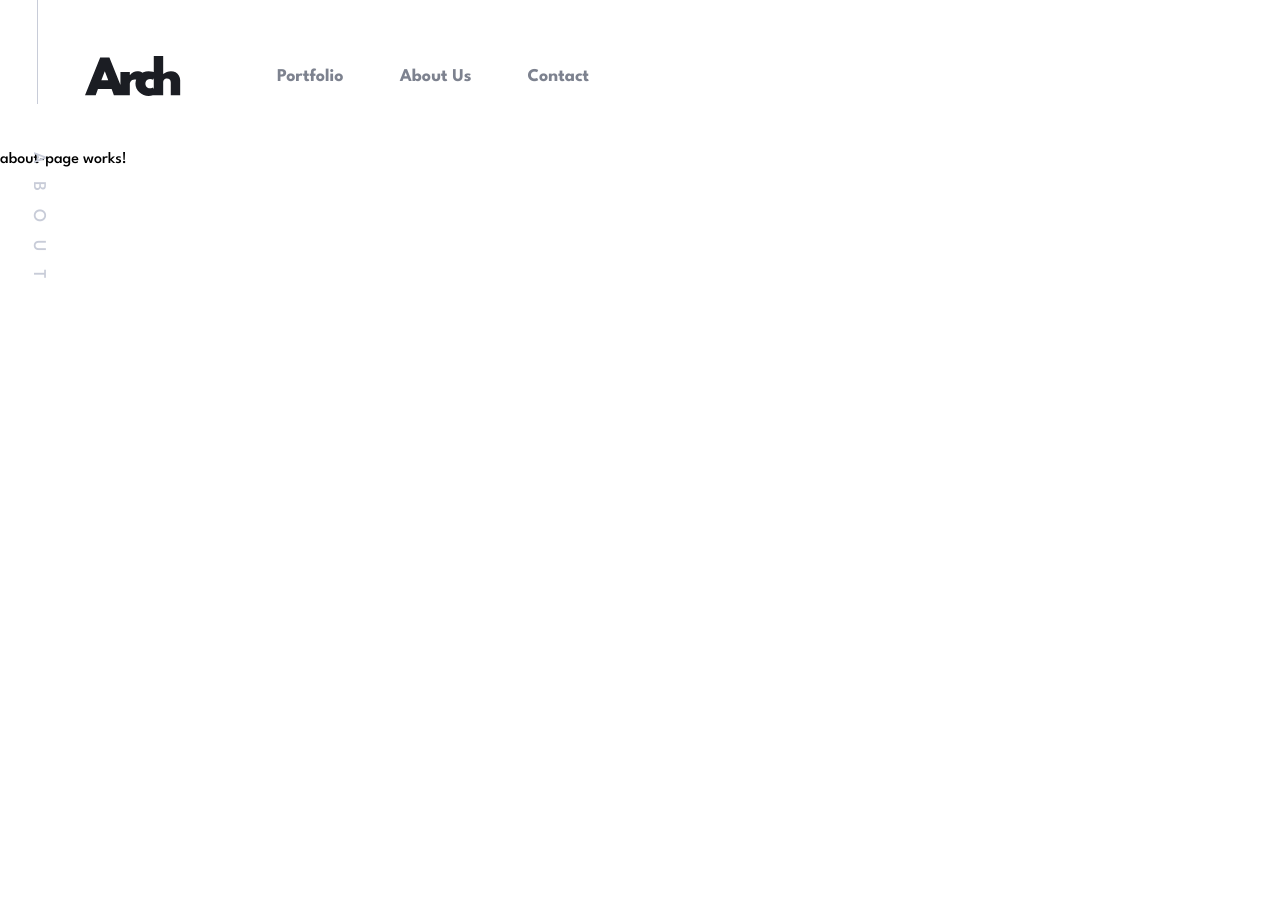
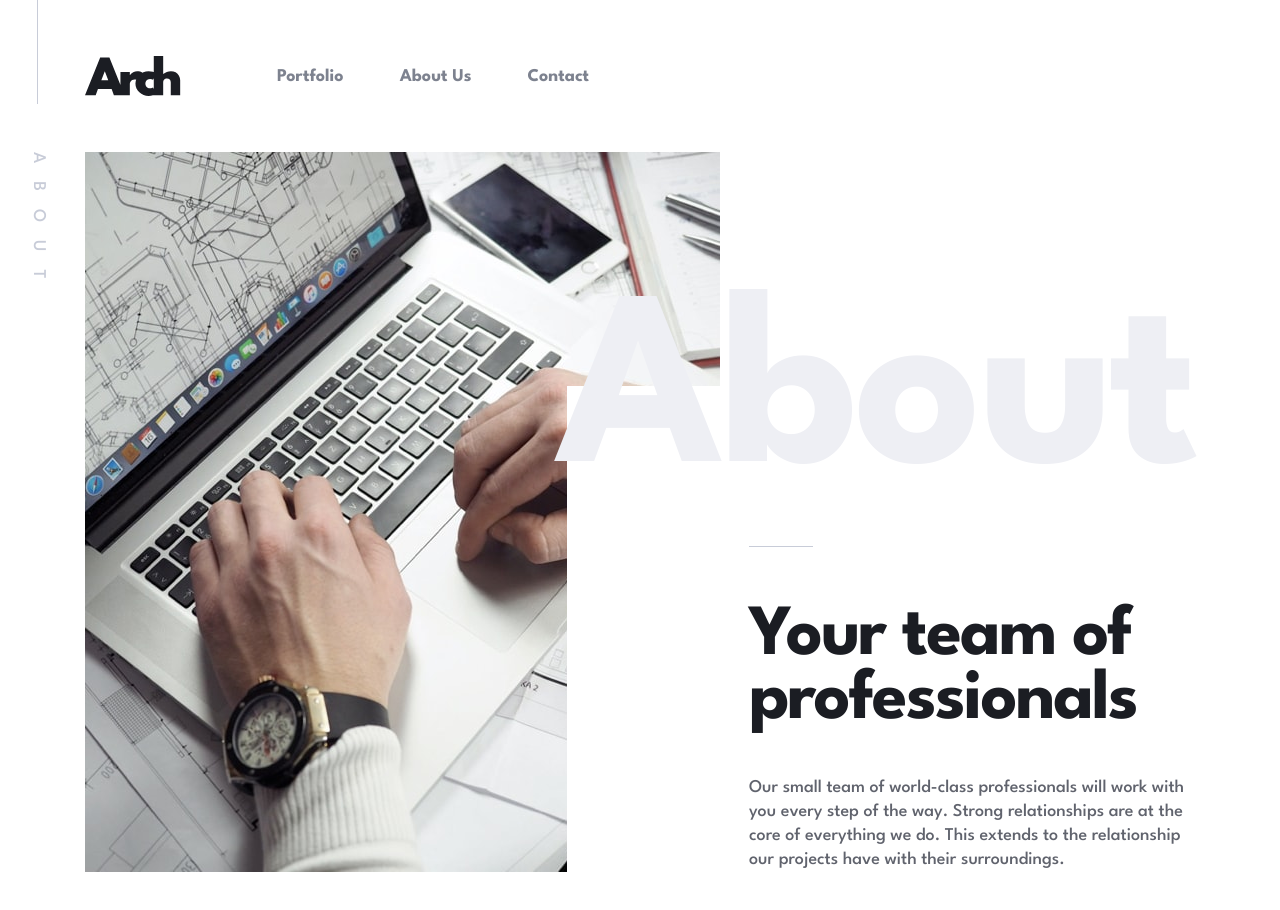
Before and after one commit to vanderms/arch-studio-website, an Angular app: page /about in a window 1280 px wide. Shown: the top 910 px of the page. Built offline with nearby package versions, Linux system fonts and the light colour scheme.

Commit message:
feat: implement cover section responsive design

```diff
--- a/src/app/app.module.ts
+++ b/src/app/app.module.ts
@@ -15,6 +15,9 @@ import { WelcomeSectionComponent } from './components/sections/welcome-section/w
 import { TeamSectionComponent } from './components/sections/team-section/team-section.component';
 import { FeaturedSectionComponent } from './components/sections/featured-section/featured-section.component';
 import { PortfolioSectionComponent } from './components/sections/portfolio-section/portfolio-section.component';
+import { AboutCoverSectionComponent } from './components/sections/about-cover-section/about-cover-section.component';
+import { CoverSectionComponent } from './components/sections/cover-section/cover-section.component';
+
 
 @NgModule({
   declarations: [
@@ -30,6 +33,8 @@ import { PortfolioSectionComponent } from './components/sections/portfolio-secti
     TeamSectionComponent,
     FeaturedSectionComponent,
     PortfolioSectionComponent,
+    AboutCoverSectionComponent,
+    CoverSectionComponent,
   ],
   imports: [BrowserModule, AppRoutingModule, HammerModule],
   providers: [],
--- /dev/null
+++ b/src/app/components/sections/about-cover-section/about-cover-section.component.html
@@ -0,0 +1,3 @@
+<app-cover-section [title]="data.title" [page]="data.page" [text]="data.text"
+  [image]="data.image">
+</app-cover-section>
--- /dev/null
+++ b/src/app/components/sections/about-cover-section/about-cover-section.component.ts
@@ -0,0 +1,14 @@
+import { Component, OnInit } from '@angular/core';
+import coverList from 'src/data/cover.json';
+
+@Component({
+  selector: 'app-about-cover-section',
+  templateUrl: './about-cover-section.component.html',
+  styles: [],
+})
+export class AboutCoverSectionComponent implements OnInit {
+  data = coverList.about;
+  constructor() {}
+
+  ngOnInit(): void {}
+}
--- /dev/null
+++ b/src/app/components/sections/cover-section/cover-section.component.html
@@ -0,0 +1,25 @@
+<section>
+  <div class="mx-auto md:max-w-[35.8125rem] xl:max-w-[69.375rem] relative">
+    <picture>
+      <source media="(min-width: 75rem)" [srcset]="imageSrc.desktop">
+      <source media="(min-width: 45rem)" [srcset]="imageSrc.tablet">
+      <img [src]="imageSrc.mobile" alt=""
+        class=" h-[15rem] w-full object-center object-cover md:h-[45rem] xl:w-[39.6875rem]">
+    </picture>
+    <header class="relative z-10 mr-2 pl-2 sm:mr-[calc(50%_-_9.7188rem)] sm:pl-[calc(50%_-_9.7188rem)] mt-[-2.8125rem]
+     bg-neutral pt-[4.0625rem] md:absolute md:bottom-0 md:right-0 md:mr-0 md:pt-[5.5rem] md:pl-[3.625rem] md:mt-0
+     md:left-[3.625rem] md:max-w-[39.25rem] xl:left-auto xl:px-0 xl:grid xl:grid-cols-1 xl:pt-[10rem]
+     xl:pl-[11.375rem]
+     ">
+      <p
+        class="hidden md:block absolute headline-xxl text-neutral-100 right-0 top-[-5.3125rem]">
+        {{ page }}</p>
+      <div class="hidden md:block w-16 h-0 border-b border-neutral-200">
+      </div>
+      <h2 class="headline-md text-neutral-800 md:mt-[4.5625rem] xl:mt-[3.625rem]
+         ">{{ title
+        }}</h2>
+      <p class="body-md text-neutral-500 mt-5 md:mt-[2.6875rem] ">{{ text }}</p>
+    </header>
+  </div>
+</section>
--- /dev/null
+++ b/src/app/components/sections/cover-section/cover-section.component.ts
@@ -0,0 +1,24 @@
+import { Component, Input, OnInit } from '@angular/core';
+
+@Component({
+  selector: 'app-cover-section',
+  templateUrl: './cover-section.component.html',
+  styles: [],
+})
+export class CoverSectionComponent implements OnInit {
+  @Input() image: string = '';
+  @Input() title: string = '';
+  @Input() text: string = '';
+  @Input() page: string = '';
+
+  constructor() {}
+
+  get imageSrc() {
+    const desktop = this.image;
+    const tablet = this.image.replace('desktop', 'tablet');
+    const mobile = this.image.replace('desktop', 'mobile');
+    return { desktop, tablet, mobile };
+  }
+
+  ngOnInit(): void {}
+}
--- a/src/app/pages/about-page/about-page.component.html
+++ b/src/app/pages/about-page/about-page.component.html
@@ -1 +1 @@
-<p>about-page works!</p>
+<app-about-cover-section></app-about-cover-section>
--- /dev/null
+++ b/src/data/cover.json
@@ -0,0 +1,8 @@
+{
+  "about": {
+    "page": "About",
+    "title": "Your team of professionals",
+    "image": "/assets/about/desktop/image-hero.jpg",
+    "text": "Our small team of world-class professionals will work with you every step of the way. Strong relationships are at the core of everything we do. This extends to the relationship our projects have with their surroundings."
+  }
+}
```
